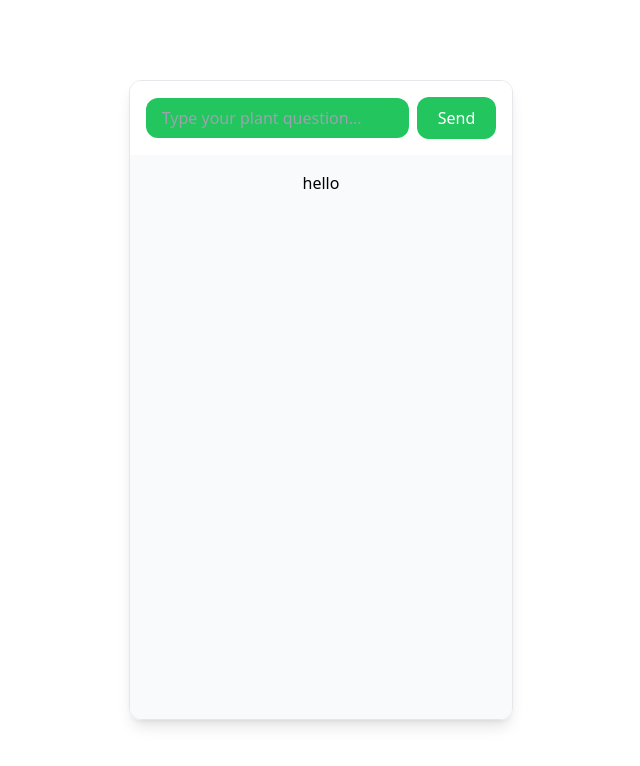
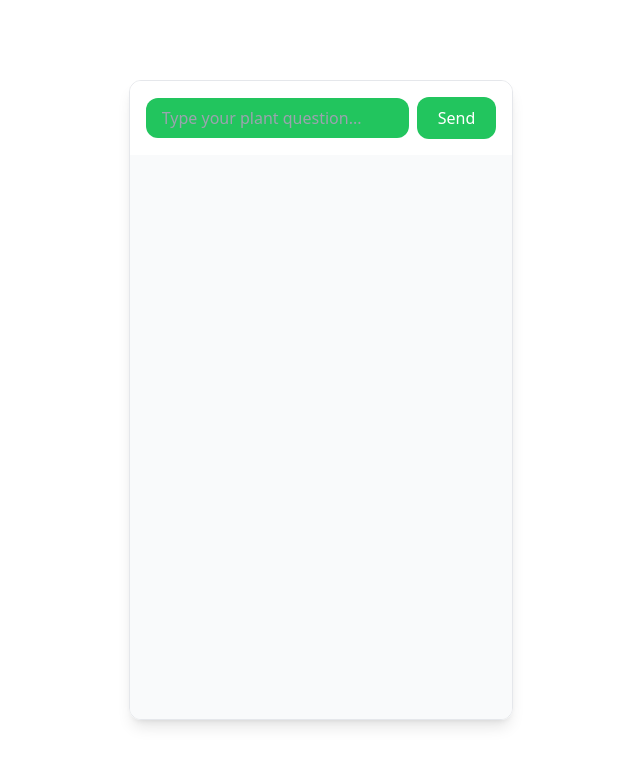
Before and after one commit to emmawalshdev/sprout, a React (Vite) app: page / in a window 1280 px wide. Shown: the top 766 px of the page, without its empty margins (319-959 px from the left). Built offline with nearby package versions, Linux system fonts and the light colour scheme.

Commit message:
Remove test msg

```diff
--- a/src/components/chatbot/messageList.jsx
+++ b/src/components/chatbot/messageList.jsx
@@ -3,7 +3,6 @@ import React, {useState} from "react";
 const MessageList = ({messages, botReply}) => {
     return (
         <>
-        hello
         {botReply &&
         <div>
             {botReply}
```
